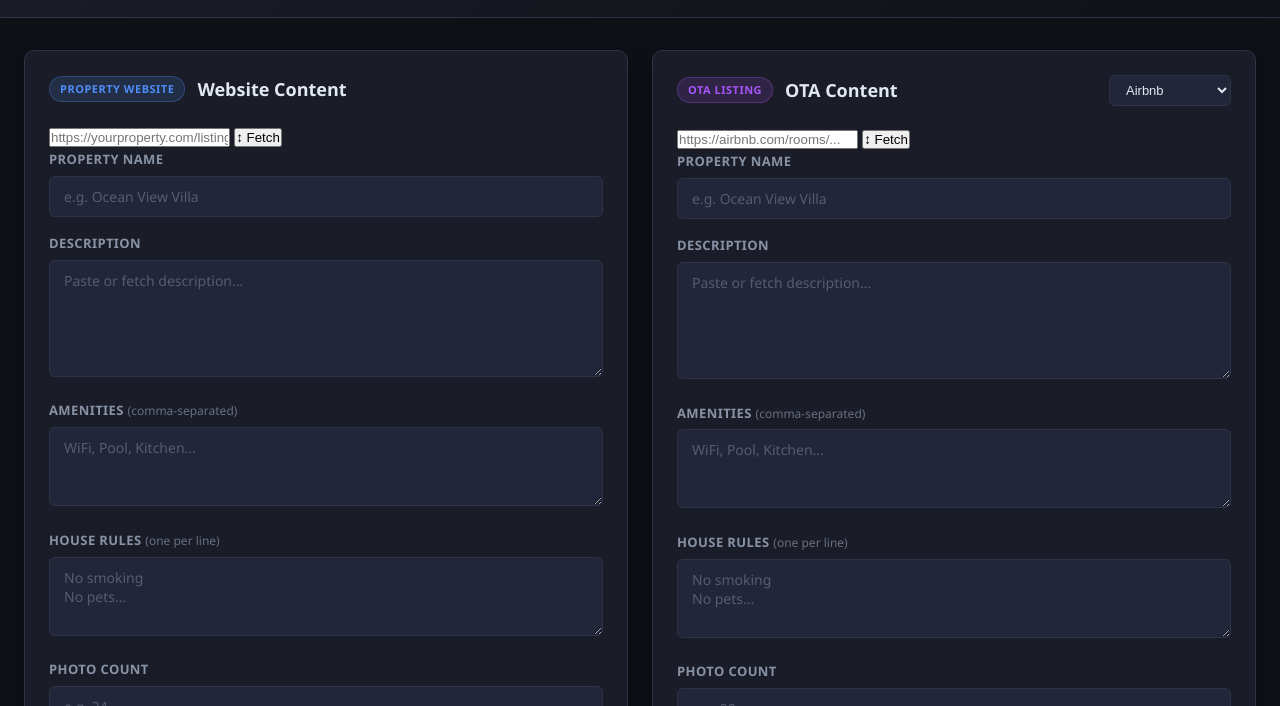
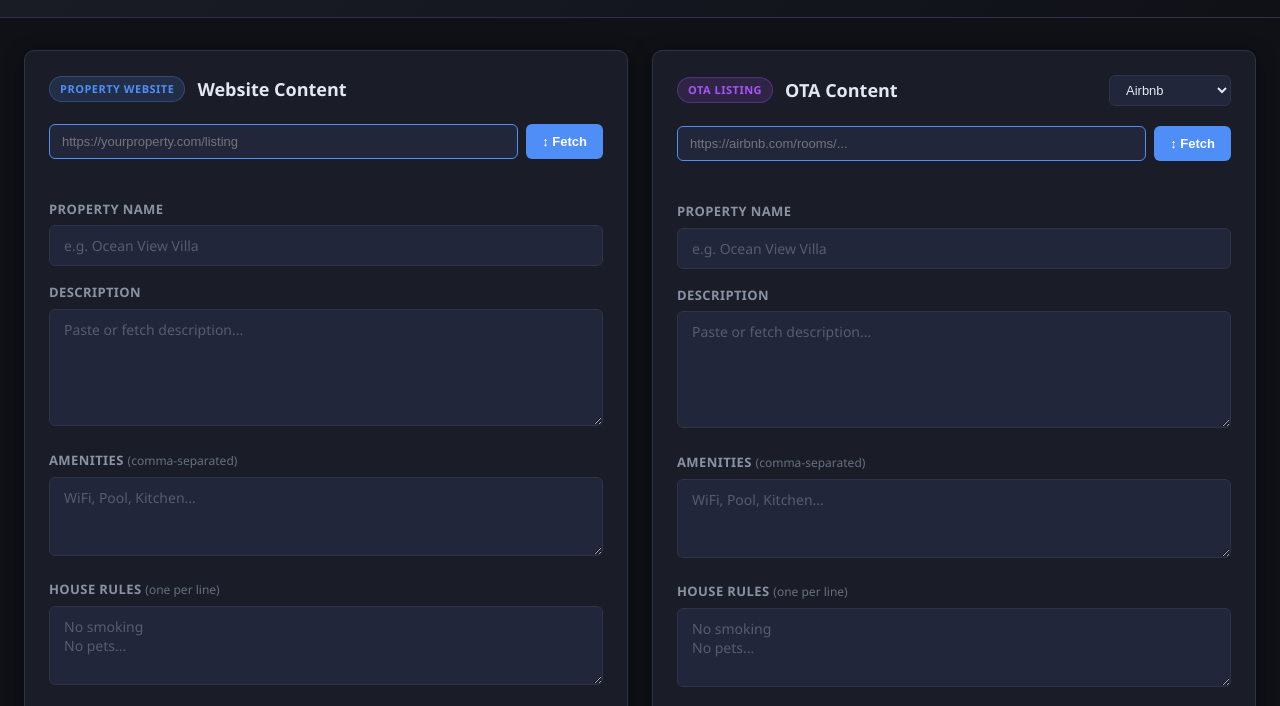
Before and after one commit to Tanvesh03/OTA-Content-QC-Comparator, a plain HTML site: page index.html in a window 1280 px wide. Shown: the part 90-796 px from the top of the page. Drawn offline with Linux system fonts and the light colour scheme.

Commit message:
Add styles for URL fetch row and bAdd URL fetch row styles to styles.cssutton

```diff
--- a/styles.css
+++ b/styles.css
@@ -438,3 +438,44 @@ footer {
   .score-overview { grid-template-columns: repeat(2, 1fr); }
   .logo-text { font-size: 18px; }
 }
+
+
+/* URL Fetch Row */
+.url-row {
+  display: flex;
+  gap: 8px;
+  margin-bottom: 14px;
+}
+.url-row input[type="url"] {
+  flex: 1;
+  background: var(--surface2);
+  color: var(--text);
+  border: 1px solid var(--primary);
+  border-radius: 6px;
+  padding: 9px 12px;
+  font-size: 13px;
+}
+.url-row input[type="url"]:focus { outline: none; box-shadow: 0 0 0 3px rgba(79,142,247,0.15); }
+.btn-fetch {
+  background: var(--primary);
+  color: #fff;
+  border: none;
+  border-radius: 6px;
+  padding: 9px 16px;
+  font-size: 13px;
+  font-weight: 700;
+  cursor: pointer;
+  white-space: nowrap;
+  transition: background 0.2s;
+}
+.btn-fetch:hover { background: var(--primary-dark); }
+.btn-fetch:disabled { background: var(--border); cursor: not-allowed; }
+.fetch-status {
+  font-size: 12px;
+  min-height: 18px;
+  margin-bottom: 8px;
+  padding: 0 2px;
+}
+.fetch-status.loading { color: var(--primary); }
+.fetch-status.success { color: var(--success); }
+.fetch-status.error   { color: var(--danger); }
```
